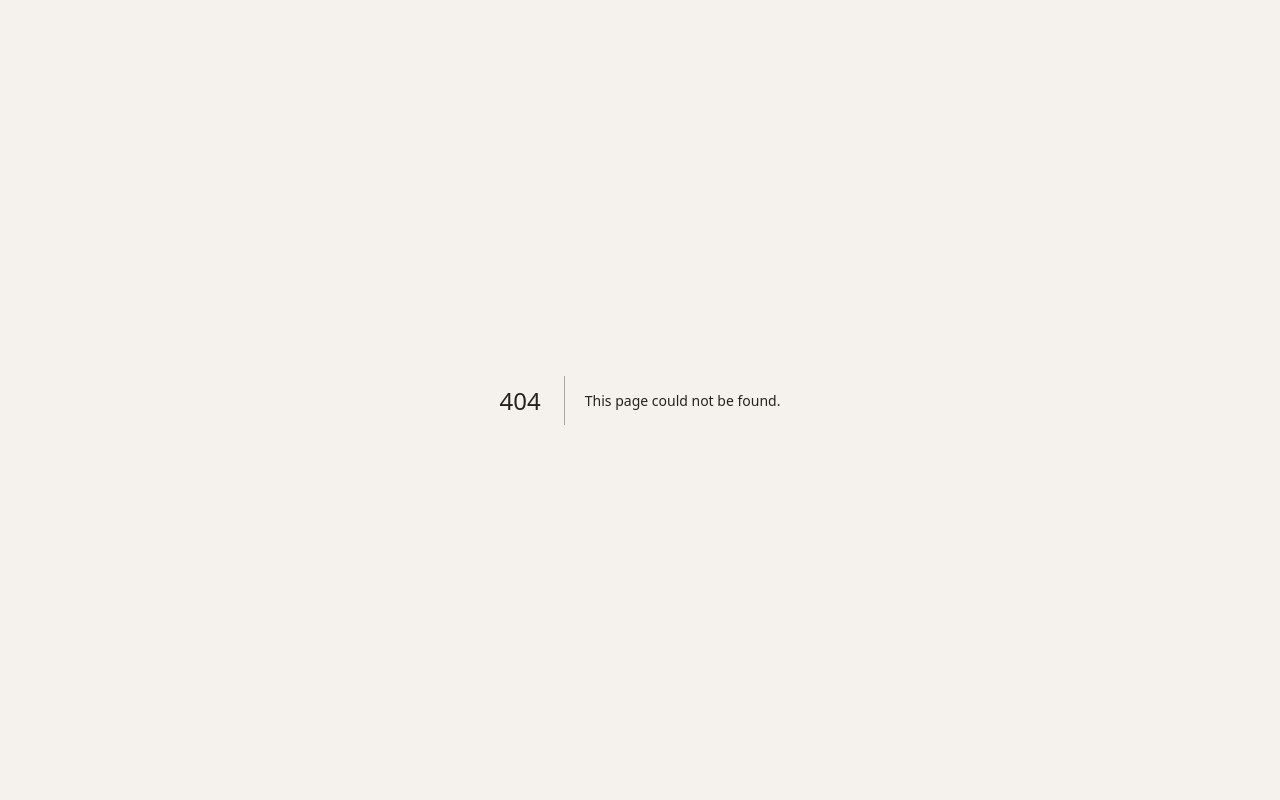
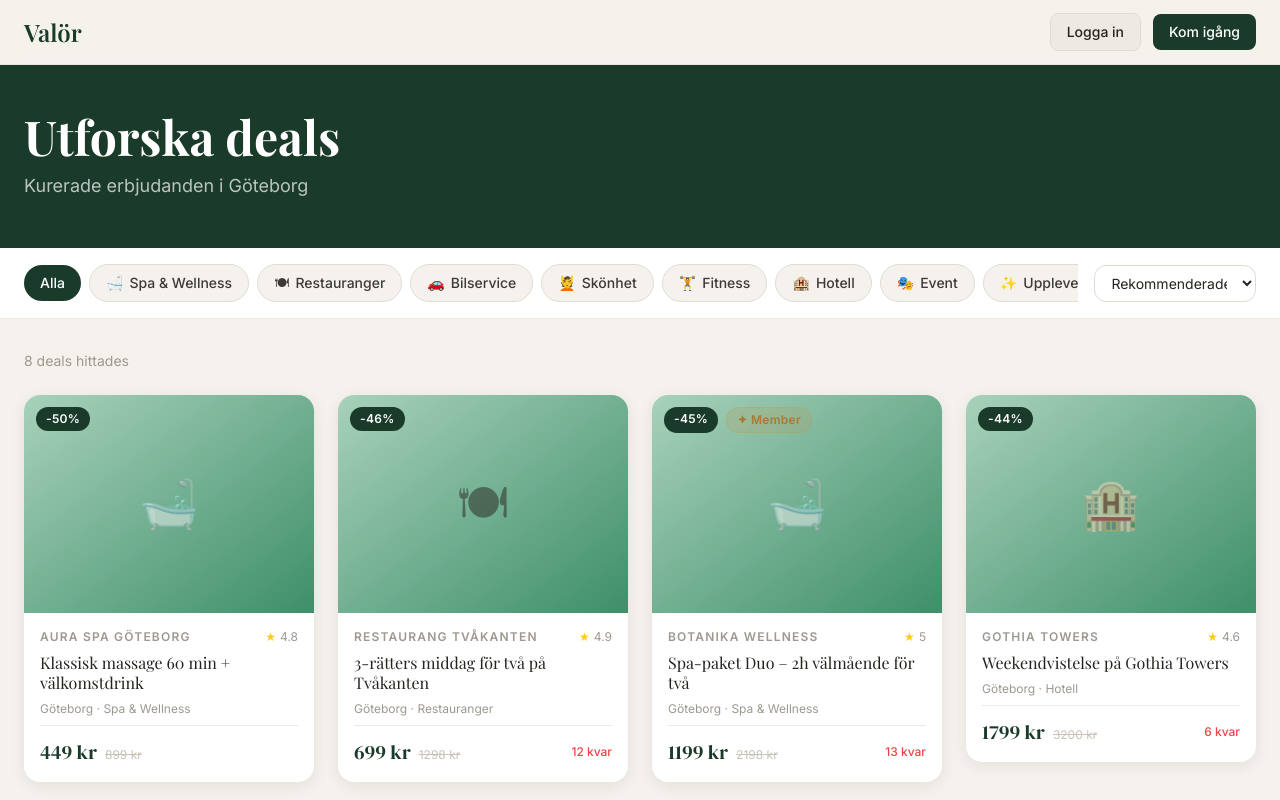
Before and after one commit to noa94444-blip/valor-se, a Next.js app: page /deals in a window 1280 px wide. Before the commit this address had no page. Shown: the top 800 px of the page. Built offline with nearby package versions, Linux system fonts and the light colour scheme.

Commit message:
Create page.tsx

```diff
--- /dev/null
+++ b/app/deals/page.tsx
@@ -0,0 +1,134 @@
+'use client'
+import { useState } from 'react'
+import Link from 'next/link'
+import { SAMPLE_DEALS, CATEGORIES } from '@/lib/data'
+
+export default function DealsPage() {
+  const [activeCategory, setActiveCategory] = useState('alla')
+  const [sortBy, setSortBy] = useState('featured')
+
+  const filtered = SAMPLE_DEALS
+    .filter(d => activeCategory === 'alla' || d.category.toLowerCase().includes(activeCategory.toLowerCase()))
+    .sort((a, b) => {
+      if (sortBy === 'featured') return (b.featured ? 1 : 0) - (a.featured ? 1 : 0)
+      if (sortBy === 'price-low') return a.dealPrice - b.dealPrice
+      if (sortBy === 'price-high') return b.dealPrice - a.dealPrice
+      if (sortBy === 'discount') {
+        const discA = (1 - a.dealPrice / a.originalPrice)
+        const discB = (1 - b.dealPrice / b.originalPrice)
+        return discB - discA
+      }
+      return 0
+    })
+
+  return (
+    <main className="min-h-screen bg-canvas-100">
+      {/* Navbar */}
+      <nav className="fixed top-0 left-0 right-0 z-50 bg-canvas-100/95 backdrop-blur-md border-b border-canvas-300/40">
+        <div className="max-w-7xl mx-auto px-4 sm:px-6 h-16 flex items-center justify-between">
+          <Link href="/" className="font-display text-2xl font-semibold text-forest">Valör</Link>
+          <div className="flex items-center gap-3">
+            <Link href="/logga-in" className="btn-secondary text-sm py-2 px-4 rounded-lg hidden sm:inline-flex">Logga in</Link>
+            <Link href="/registrera" className="btn-primary text-sm py-2 px-4 rounded-lg">Kom igång</Link>
+          </div>
+        </div>
+      </nav>
+
+      <div className="pt-16">
+        {/* Header */}
+        <div className="bg-forest py-12">
+          <div className="max-w-7xl mx-auto px-4 sm:px-6">
+            <h1 className="font-display text-4xl md:text-5xl font-bold text-white mb-3">Utforska deals</h1>
+            <p className="text-white/70 text-lg">Kurerade erbjudanden i Göteborg</p>
+          </div>
+        </div>
+
+        {/* Filters */}
+        <div className="bg-white border-b border-canvas-200 sticky top-16 z-40">
+          <div className="max-w-7xl mx-auto px-4 sm:px-6 py-4">
+            <div className="flex flex-col sm:flex-row gap-4 items-start sm:items-center justify-between">
+              {/* Categories */}
+              <div className="flex items-center gap-2 overflow-x-auto pb-1 sm:pb-0">
+                <button
+                  onClick={() => setActiveCategory('alla')}
+                  className={`flex-shrink-0 px-4 py-2 rounded-full text-sm font-medium transition-all ${activeCategory === 'alla' ? 'bg-forest text-white' : 'bg-canvas-100 text-canvas-700 hover:bg-canvas-200 border border-canvas-300'}`}>
+                  Alla
+                </button>
+                {CATEGORIES.map(cat => (
+                  <button key={cat.slug}
+                    onClick={() => setActiveCategory(cat.slug)}
+                    className={`flex-shrink-0 flex items-center gap-1.5 px-4 py-2 rounded-full text-sm font-medium transition-all ${activeCategory === cat.slug ? 'bg-forest text-white' : 'bg-canvas-100 text-canvas-700 hover:bg-canvas-200 border border-canvas-300'}`}>
+                    <span>{cat.emoji}</span>
+                    <span className="hidden sm:inline">{cat.label}</span>
+                  </button>
+                ))}
+              </div>
+              {/* Sort */}
+              <select
+                value={sortBy}
+                onChange={e => setSortBy(e.target.value)}
+                className="input text-sm py-2 px-3 w-auto min-w-[160px]">
+                <option value="featured">Rekommenderade</option>
+                <option value="discount">Högst rabatt</option>
+                <option value="price-low">Lägst pris</option>
+                <option value="price-high">Högst pris</option>
+              </select>
+            </div>
+          </div>
+        </div>
+
+        {/* Results */}
+        <div className="max-w-7xl mx-auto px-4 sm:px-6 py-8">
+          <p className="text-sm text-canvas-500 mb-6">{filtered.length} deals hittades</p>
+          <div className="grid grid-cols-1 sm:grid-cols-2 lg:grid-cols-3 xl:grid-cols-4 gap-6">
+            {filtered.map(deal => {
+              const discount = Math.round((1 - deal.dealPrice / deal.originalPrice) * 100)
+              const remaining = deal.maxQty - deal.soldCount
+              return (
+                <Link key={deal.id} href={`/deals/${deal.slug}`} className="group block">
+                  <div className="card">
+                    <div className="relative aspect-[4/3] overflow-hidden">
+                      <div className="w-full h-full bg-gradient-to-br from-forest-200 to-forest-400 flex items-center justify-center">
+                        <span className="text-5xl opacity-50">{deal.categoryEmoji}</span>
+                      </div>
+                      <div className="absolute top-3 left-3 flex gap-2">
+                        <span className="badge-discount">-{discount}%</span>
+                        {deal.membersOnly && <span className="badge-gold">✦ Member</span>}
+                      </div>
+                      <div className="absolute inset-0 bg-forest/0 group-hover:bg-forest/10 transition-colors duration-300" />
+                    </div>
+                    <div className="p-4 space-y-2">
+                      <div className="flex items-center justify-between">
+                        <p className="text-xs font-semibold tracking-widest uppercase text-canvas-500">{deal.merchantName}</p>
+                        <div className="flex items-center gap-1">
+                          <span className="text-yellow-400 text-xs">★</span>
+                          <span className="text-xs text-canvas-500">{deal.rating}</span>
+                        </div>
+                      </div>
+                      <h3 className="font-display text-base text-canvas-800 group-hover:text-forest transition-colors leading-tight line-clamp-2">{deal.title}</h3>
+                      <p className="text-xs text-canvas-500">{deal.city} · {deal.category}</p>
+                      <div className="border-t border-canvas-200 pt-3 flex items-center justify-between">
+                        <div className="flex items-baseline gap-2">
+                          <span className="price-tag text-xl">{deal.dealPrice} kr</span>
+                          <span className="text-xs text-canvas-400 line-through">{deal.originalPrice} kr</span>
+                        </div>
+                        {remaining < 15 && <span className="text-xs text-red-500 font-medium">{remaining} kvar</span>}
+                      </div>
+                    </div>
+                  </div>
+                </Link>
+              )
+            })}
+          </div>
+          {filtered.length === 0 && (
+            <div className="text-center py-24">
+              <p className="text-4xl mb-4">🔍</p>
+              <p className="text-canvas-600 text-lg">Inga deals hittades i den här kategorin.</p>
+              <button onClick={() => setActiveCategory('alla')} className="btn-primary mt-4">Visa alla deals</button>
+            </div>
+          )}
+        </div>
+      </div>
+    </main>
+  )
+}
```
